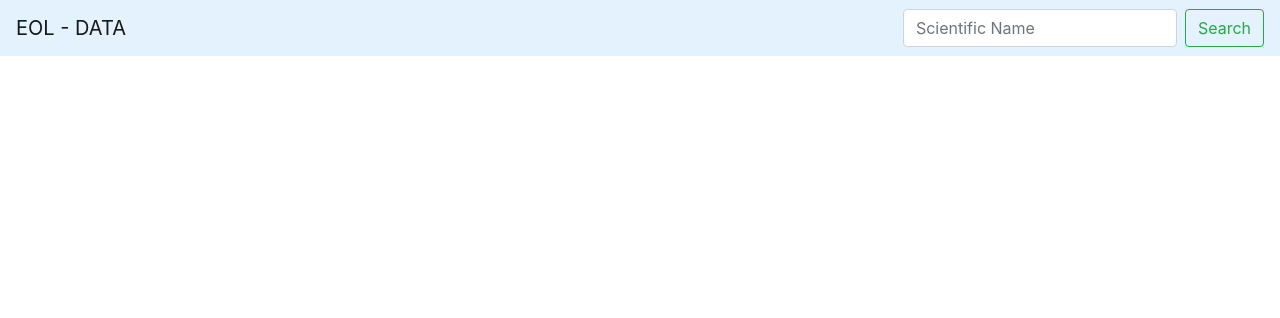
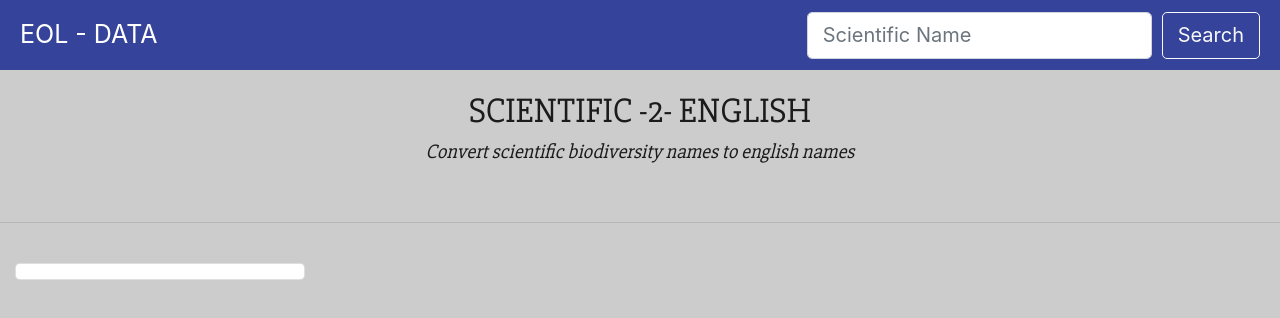
Before and after one commit to petersoleeh/Biodiversity-eol, a website with bundled scripts: page index.html in a window 1280 px wide. Built offline with nearby package versions, Linux system fonts and the light colour scheme.

Commit message:
Add images to species search

```diff
--- a/index.html
+++ b/index.html
@@ -7,6 +7,7 @@
 
     <link rel="stylesheet" href="build/css/vendor.css">
     <link rel="stylesheet" href="build/css/styles.css">
+    <link href="https://fonts.googleapis.com/css?family=Slabo+27px" rel="stylesheet">
     <script type="text/javascript"src="build/js/vendor.min.js"></script>
     <script type="text/javascript" src="build/js/app.js"></script>
 
@@ -14,42 +15,73 @@
 </head>
 <body>
   <!-- Navbar -->
-  <nav class="navbar navbar-expand-md navbar-light fixed-top" style="background-color: #e3f2fd;">
-      <a class="navbar-brand" href="#">EOL - DATA</a>
+  <nav class="navbar sticky-top navbar-expand-md navbar-light" style="background-color: #35449a;">
+      <a class="navbar-brand" href="/" style="color: white;">EOL - DATA</a>
       <button class="navbar-toggler" type="button" data-toggle="collapse" data-target="#navbarCollapse" aria-controls="navbarCollapse" aria-expanded="false" aria-label="Toggle navigation">
         <span class="navbar-toggler-icon"></span>
       </button>
       <div class="collapse navbar-collapse" id="navbarCollapse">
         <ul class="navbar-nav mr-auto">
-          <!-- <li class="nav-item active">
-            <a class="nav-link" href="#">Home <span class="sr-only">(current)</span></a>
-          </li> -->
-          <!-- <li class="nav-item">
-            <a class="nav-link" href="#">Link</a>
-          </li> -->
-          <!-- <li class="nav-item">
-            <a class="nav-link disabled" href="#">Disabled</a>
-          </li> -->
         </ul>
         <form class="form-inline mt-2 mt-md-0">
           <input class="form-control mr-sm-2" type="text" placeholder="Scientific Name" aria-label="Search" id="species-name">
-          <button class="btn btn-outline-success my-2 my-sm-0" type="submit" id="search-species">Search</button>
+          <button class="btn btn-outline-light my-2 my-sm-0" type="submit" id="search-species">Search</button>
         </form>
       </div>
   </nav>
-  <div class="container">
-    <h1>results</h1>
+  <main>
+    <br>
+    <div class="container-fluid">
+      <h3 class="text-center" class="card-title" >SCIENTIFIC -2- ENGLISH</h3>
+      <p class="text-center"><i>Convert scientific biodiversity names to english names</i></p>
+    </div>
+    <!--SEARCH RESULTS-->
+      <div class="Scientificname"></div>
+      <div class="Englishname"></div>
+      <div class="error"></div>
 
-    <div class="Scientificname"></div>
-    <div class="Englishname"></div>
-    <div class="error"></div>
-    <div class="link"></div>
-  </div>
+   <br>
+   <hr>
+    <div class="container-fluid">
+      <div class="row">
+        <div class="col-md-3 my-3">
+          <div class="card">
+            <div class="username"></div>
+            <div class="card-block">
+              <h4 class="card-title"></h4>
+              <p class="card-text"></p>
+            </div>
+            <ul class="list-group list-group-flush">
+              <div class="title"></div>
+              <div class="desc"></div>
+            </ul>
+            <div class="card-block">
+                <div class="link"></div>
+            </div>
+          </div>
+        </div>
+        <br/>
 
+      </div> <!--row ends here -->
+    </div>
+  	<div class="container">
+        <div class="row">
+          <div class="col-sm-5">
+            <!-- <div class="username"> -->
+            </div>
+            <div id="avatar">
+              <!-- <p>Prof pic goes here</p> -->
+            </div>
+          </div>
+          <div class="col-sm-7">
+            <div id="repo">
+              <!-- <p>public repos go here</p> -->
+            </div>
+          </div>
+        </div>
+        </div>
 
+  </main>
 
-
-
-
-</body>
+  </body>
 </html>
--- a/js/user-interface.js
+++ b/js/user-interface.js
@@ -10,6 +10,9 @@ $(document).ready(function (){
         $('.Englishname').empty("");
         $('.error').empty("");
         $('.link').empty("");
+        $('.username').empty("");
+        $('.title').empty("");
+        $('.desc').empty("");
         currentSearchObject.getSpecies(species_name);
 
         console.log(species_name);
--- a/js/user.js
+++ b/js/user.js
@@ -1,16 +1,19 @@
 function Species() {}
 
 Species.prototype.getSpecies = function(species_name) {
+
+    // Get scientific name and convert to english name
     $.get('http://api.gbif.org/v1/species?name=' + species_name).then(function(resp) {
         // console.log(resp.results[0].scientificName);
         // console.log(resp.results[0].vernacularName);
-        // console.log(resp);
+        console.log(resp);
         $('.Scientificname').html('<h3> Scientific Name: ' + resp.results[0].scientificName + '</h3>');
         $('.Englishname').html('<h3> English Name: ' + resp.results[0].vernacularName + '</h3>');
 
     }).fail(function(error){
         $('.error').html('<h3>No results for ' + '<i>'+species_name +'</i>'+ '</h3>');
     });
+    // EOL LINKS TO MORE INFORMATION
     $.get('http://eol.org/api/search/1.0.json?q='+species_name + '&page=1&exact=false').then(function(resp){
         console.log(resp);
         $('.link').html('<h5>' +'<a target="_blank" href='+ resp.results[0].link +'><i>Learn more</i></a>'+'</h5>');
@@ -18,8 +21,17 @@ Species.prototype.getSpecies = function(species_name) {
     }).fail(function(error){
         $('.error').html('<h3>No results for ' + '<i>'+species_name +'</i>'+ '</h3>');
     });
+    $.get('http://api.gbif.org/v1/occurrence/search?q=' + species_name + '&mediaType=Stillimage').then(function(response){
+        console.log(response);
+        console.log(response.results[0].media[0].identifier);
+
+        $('.username').html('<img class="img-responsive" style="width:100%" src=' + '"' +response.results[0].media[0].identifier+ '" '+'>');
+        $('.title').html('<h5>'+response.results[0].media[0].title +'</h5>');
+        $('.desc').html('<p>'+response.results[0].media[0].description +'<p>');
+    });
 };
 
 
 exports.speciesModule = Species;
 //  http://eol.org/api/data_objects/1.0/30073527.json?taxonomy=true&cache_ttl=&language=en
+// http://api.gbif.org/v1/occurrence/search?q=puma&mediaType=Stillimage
--- a/scss/styles.scss
+++ b/scss/styles.scss
@@ -1,3 +1,9 @@
-body {
-    background-color: #bbdefb;
+html,main,body {
+    background-color: #cccccc;
+    height: 100%;
+    color: rgba(0, 0, 0, .87);
+    font-family: 'Slabo 27px', serif;
+    font-size: 20px;
+	font-weight: 400;
+	line-height: 20px;
 }
```
Also changed, not shown: build/css/styles.css, build/js/app.js.
